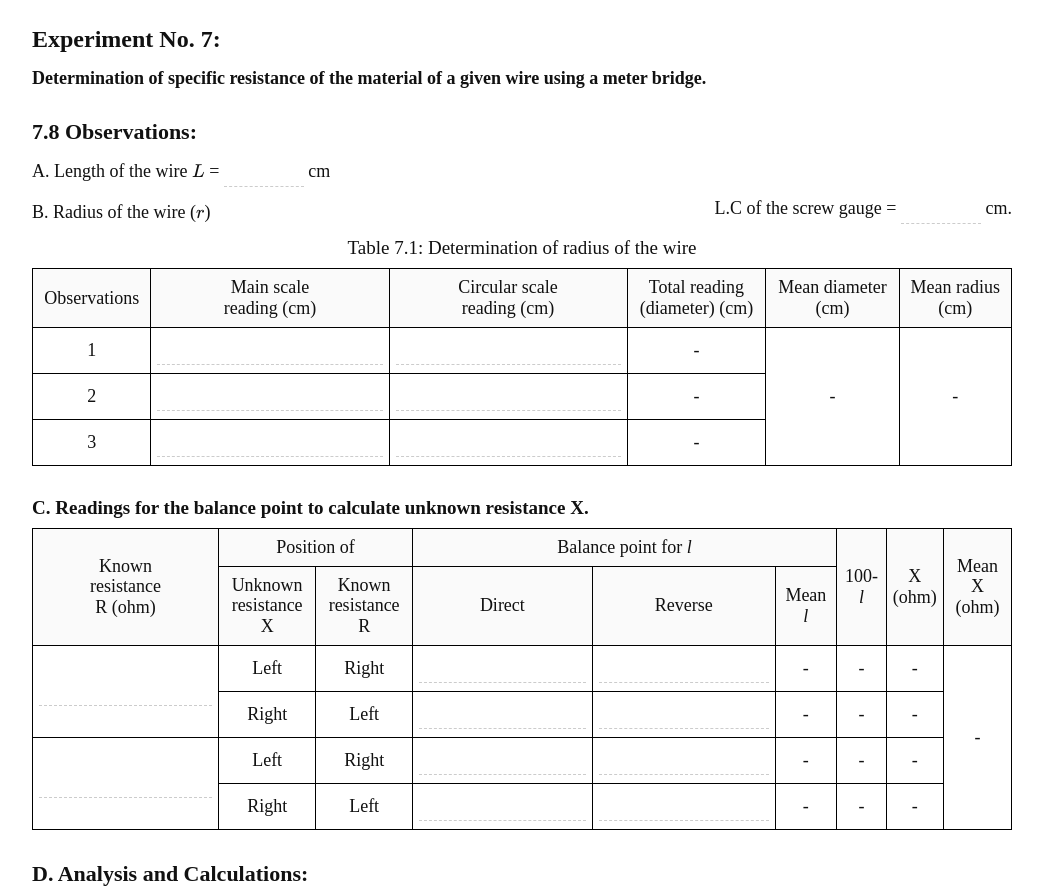
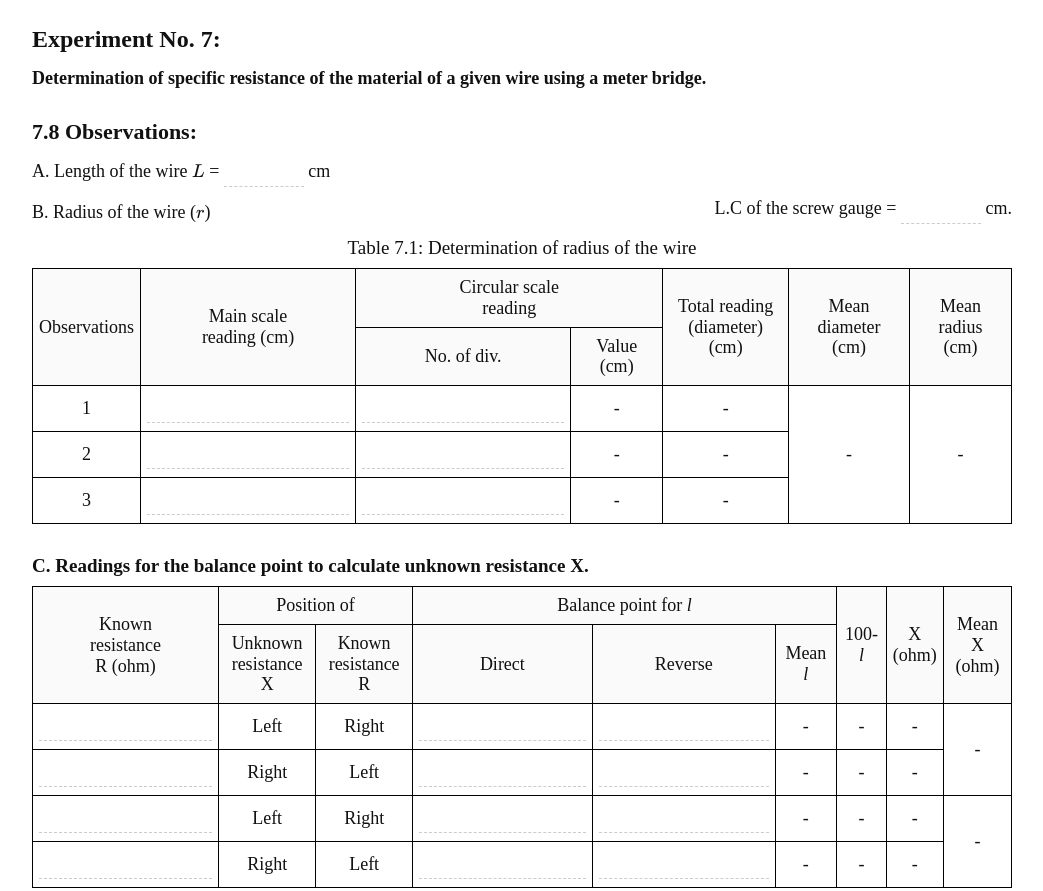
Before and after one commit to mdimtiazahmednahid/thinkstation, a plain HTML site: page Meter_Bridge_Experiment_AutoCalc.html in a window 1280 px wide. Shown: the top 891 px of the page, without its empty margins (118-1161 px from the left). Drawn offline with nearby package versions, Linux system fonts and the light colour scheme.

Commit message:
Update Meter_Bridge_Experiment_AutoCalc.html

```diff
--- a/Meter_Bridge_Experiment_AutoCalc.html
+++ b/Meter_Bridge_Experiment_AutoCalc.html
@@ -239,17 +239,22 @@
     <div class="caption">Table 7.1: Determination of radius of the wire</div>
     <table>
       <tr>
-        <th>Observations</th>
-        <th>Main scale<br>reading (cm)</th>
-        <th>Circular scale<br>reading (cm)</th>
-        <th>Total reading<br>(diameter) (cm)</th>
-        <th>Mean diameter<br>(cm)</th>
-        <th>Mean radius<br>(cm)</th>
+        <th rowspan="2">Observations</th>
+        <th rowspan="2">Main scale<br>reading (cm)</th>
+        <th colspan="2">Circular scale<br>reading</th>
+        <th rowspan="2">Total reading<br>(diameter) (cm)</th>
+        <th rowspan="2">Mean diameter<br>(cm)</th>
+        <th rowspan="2">Mean radius<br>(cm)</th>
+      </tr>
+      <tr>
+        <th>No. of div.</th>
+        <th>Value (cm)</th>
       </tr>
       <tr>
         <td>1</td>
         <td><input type="number" class="msr" step="any"></td>
-        <td><input type="number" class="csr" step="any"></td>
+        <td><input type="number" class="csr-div" step="any"></td>
+        <td><span class="output csr-val">-</span></td>
         <td><span class="output tr">-</span></td>
         <td rowspan="3" style="vertical-align: middle;"><span class="output mean-d">-</span></td>
         <td rowspan="3" style="vertical-align: middle;"><span class="output mean-r">-</span></td>
@@ -257,18 +262,21 @@
       <tr>
         <td>2</td>
         <td><input type="number" class="msr" step="any"></td>
-        <td><input type="number" class="csr" step="any"></td>
+        <td><input type="number" class="csr-div" step="any"></td>
+        <td><span class="output csr-val">-</span></td>
         <td><span class="output tr">-</span></td>
       </tr>
       <tr>
         <td>3</td>
         <td><input type="number" class="msr" step="any"></td>
-        <td><input type="number" class="csr" step="any"></td>
+        <td><input type="number" class="csr-div" step="any"></td>
+        <td><span class="output csr-val">-</span></td>
         <td><span class="output tr">-</span></td>
       </tr>
     </table>
 
-    <p style="margin-top: 1.5em; font-weight: bold; font-size: 19px;">C. Readings for the balance point to calculate unknown resistance X.</p>
+    <p style="margin-top: 1.5em; font-weight: bold; font-size: 19px;">C. Readings for the balance point to calculate
+      unknown resistance X.</p>
     <table>
       <tr>
         <th rowspan="2">Known<br>resistance<br>R (ohm)</th>
@@ -286,7 +294,7 @@
         <th>Mean <i>l</i></th>
       </tr>
       <tr>
-        <td rowspan="2" style="vertical-align: middle;"><input type="number" class="r-val" step="any"></td>
+        <td><input type="number" class="r-val" step="any"></td>
         <td>Left</td>
         <td>Right</td>
         <td><input type="number" class="dir-l" step="any"></td>
@@ -294,9 +302,10 @@
         <td><span class="output mean-l">-</span></td>
         <td><span class="output hun-l">-</span></td>
         <td><span class="output x-val">-</span></td>
-        <td rowspan="4" style="vertical-align: middle;"><span class="output mean-x">-</span></td>
+        <td rowspan="2" style="vertical-align: middle;"><span class="output mean-x">-</span></td>
       </tr>
       <tr>
+        <td><input type="number" class="r-val" step="any"></td>
         <td>Right</td>
         <td>Left</td>
         <td><input type="number" class="dir-l" step="any"></td>
@@ -306,7 +315,7 @@
         <td><span class="output x-val">-</span></td>
       </tr>
       <tr>
-        <td rowspan="2" style="vertical-align: middle;"><input type="number" class="r-val" step="any"></td>
+        <td><input type="number" class="r-val" step="any"></td>
         <td>Left</td>
         <td>Right</td>
         <td><input type="number" class="dir-l" step="any"></td>
@@ -314,8 +323,10 @@
         <td><span class="output mean-l">-</span></td>
         <td><span class="output hun-l">-</span></td>
         <td><span class="output x-val">-</span></td>
+        <td rowspan="2" style="vertical-align: middle;"><span class="output mean-x">-</span></td>
       </tr>
       <tr>
+        <td><input type="number" class="r-val" step="any"></td>
         <td>Right</td>
         <td>Left</td>
         <td><input type="number" class="dir-l" step="any"></td>
@@ -360,7 +371,8 @@
     <h2>7.9 Results:</h2>
     <ol style="line-height: 1.8;">
       <li>The value of unknown resistance X = <span class="line-value" id="out-result-x">-</span> \(\Omega\)</li>
-      <li>The specific resistance of the material of the given wire = <span class="line-value" id="out-result-rho">-</span> \(\Omega \cdot cm\)</li>
+      <li>The specific resistance of the material of the given wire = <span class="line-value"
+          id="out-result-rho">-</span> \(\Omega \cdot cm\)</li>
       <li>Percentage error = <span class="line-value" id="out-result-error">-</span> %</li>
     </ol>
   </div>
@@ -393,21 +405,26 @@
       // Table 1
       const lc = num('lc-screw-gauge');
       const msrEls = document.querySelectorAll('.msr');
-      const csrEls = document.querySelectorAll('.csr');
+      const csrDivEls = document.querySelectorAll('.csr-div');
+      const csrValEls = document.querySelectorAll('.csr-val');
       const trEls = document.querySelectorAll('.tr');
 
       let sumD = 0;
       let countD = 0;
 
-      for (let i = 0; i < 3; i++) {
+      for (let i = 0; i < msrEls.length; i++) {
         const msr = valFromInput(msrEls[i]);
-        const csr = valFromInput(csrEls[i]);
-        if (msr !== null && csr !== null && lc !== null) {
-          const tr = msr + csr * lc;
+        const csrDiv = valFromInput(csrDivEls[i]);
+
+        if (msr !== null && csrDiv !== null && lc !== null) {
+          const csrVal = csrDiv * lc;
+          csrValEls[i].textContent = csrVal.toFixed(4);
+          const tr = msr + csrVal;
           trEls[i].textContent = tr.toFixed(4);
           sumD += tr;
           countD++;
         } else {
+          csrValEls[i].textContent = "-";
           trEls[i].textContent = "-";
         }
       }
@@ -431,16 +448,19 @@
       const meanLEls = document.querySelectorAll('.mean-l');
       const hunLEls = document.querySelectorAll('.hun-l');
       const xEls = document.querySelectorAll('.x-val');
+      const meanXEls = document.querySelectorAll('.mean-x');
       const positions = ['Left', 'Right', 'Left', 'Right'];
 
       let sumX = 0;
       let countX = 0;
+      let pairSums = [0, 0];
+      let pairCounts = [0, 0];
 
       for (let i = 0; i < 4; i++) {
-        const rIndex = Math.floor(i / 2);
-        const rVal = valFromInput(rEls[rIndex]);
+        const rVal = valFromInput(rEls[i]);
         const dirL = valFromInput(dirEls[i]);
         const revL = valFromInput(revEls[i]);
+        const pairIndex = Math.floor(i / 2);
 
         if (rVal !== null && dirL !== null && revL !== null) {
           const meanL = (dirL + revL) / 2;
@@ -459,10 +479,20 @@
 
           sumX += xVal;
           countX++;
+          pairSums[pairIndex] += xVal;
+          pairCounts[pairIndex]++;
         } else {
           meanLEls[i].textContent = "-";
           hunLEls[i].textContent = "-";
           xEls[i].textContent = "-";
+        }
+      }
+
+      for (let j = 0; j < 2; j++) {
+        if (pairCounts[j] > 0) {
+          meanXEls[j].textContent = (pairSums[j] / pairCounts[j]).toFixed(4);
+        } else {
+          if(meanXEls[j]) meanXEls[j].textContent = "-";
         }
       }
 
```
